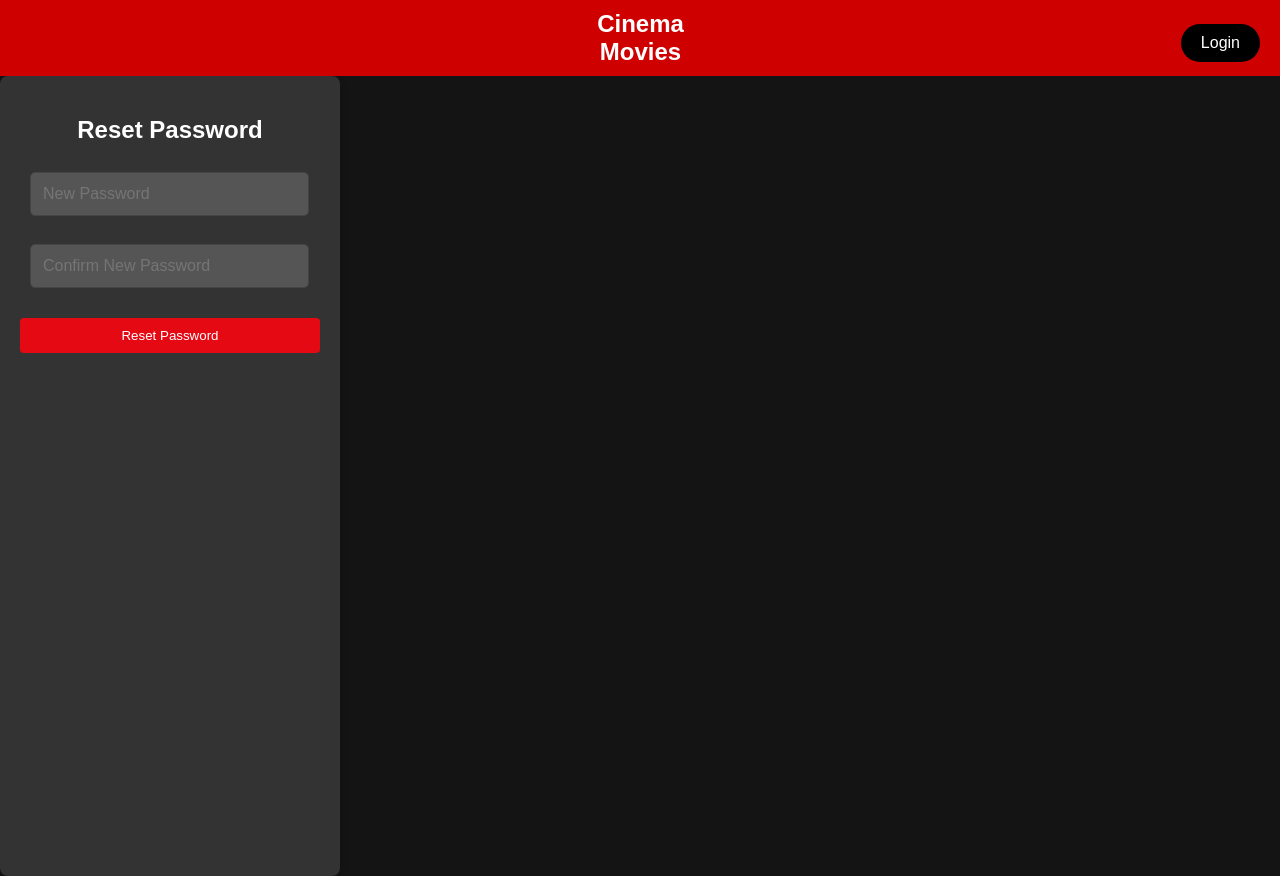
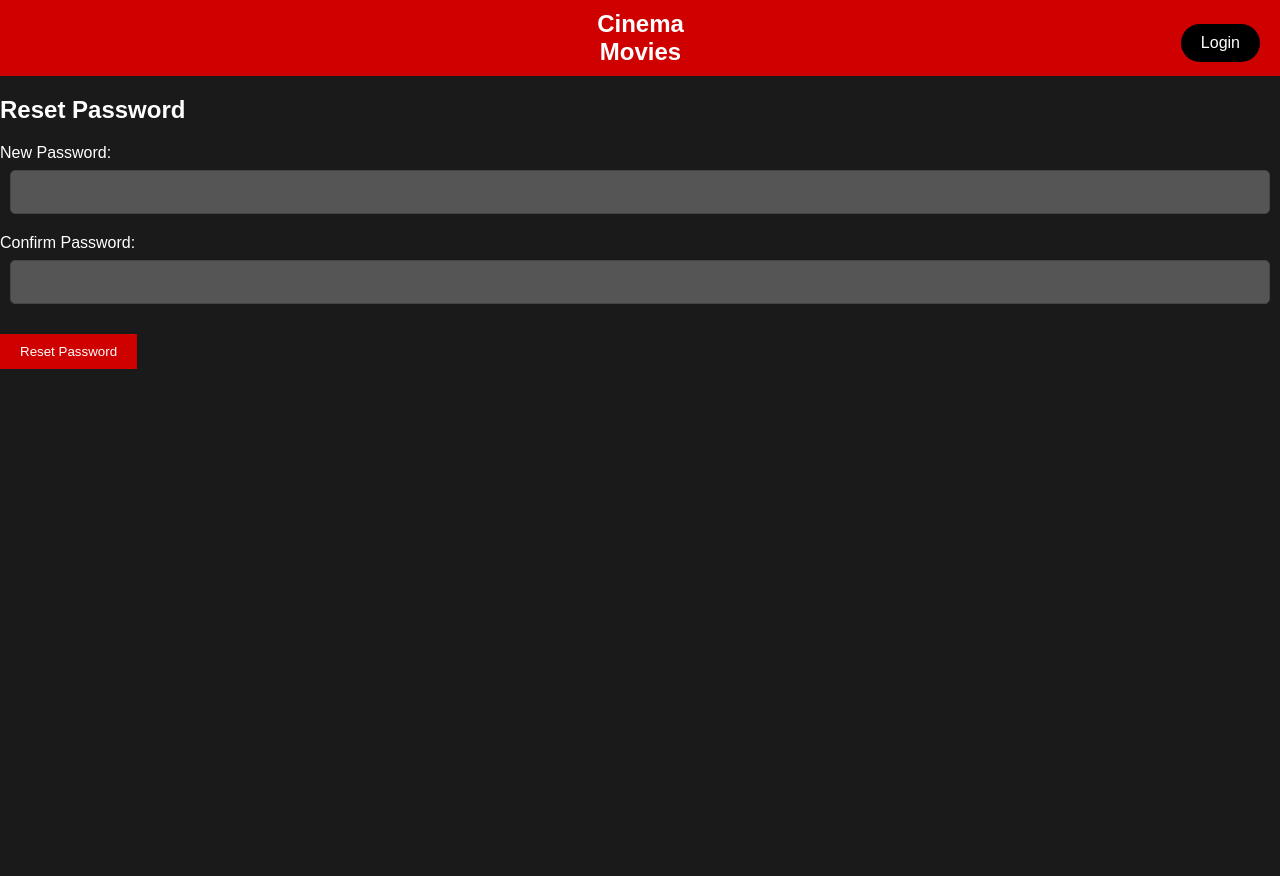
Before and after one commit to jpharsh/cinema_ebooking_website, a React (Create React App) app in the folder cinema-booking-client/: page /reset-password in a window 1280 px wide. After the commit the page ends 800 px from the top, so only its background shows below. Built offline with nearby package versions, Linux system fonts and the light colour scheme; no server answers.

Commit message:
final working reset password functionality

```diff
--- a/cinema-booking-client/src/pages/ResetPassword.js
+++ b/cinema-booking-client/src/pages/ResetPassword.js
@@ -1,60 +1,65 @@
 import React, { useState } from 'react';
+import { useNavigate, useLocation } from 'react-router-dom';
 import axios from 'axios';
-import { useSearchParams } from 'react-router-dom'; // Import useSearchParams to get the token
-import './ResetPassword.css';
 
 const ResetPassword = () => {
     const [newPassword, setNewPassword] = useState('');
     const [confirmPassword, setConfirmPassword] = useState('');
-  const [message, setMessage] = useState('');
-  const [error, setError] = useState('');
-  const [searchParams] = useSearchParams(); // Get the search params from the URL
-  const token = searchParams.get('token'); // Extract the token
+    const [errorMessage, setErrorMessage] = useState('');
+    const navigate = useNavigate();  // Corrected: call useNavigate as a function
+    const location = useLocation();
+    const query = new URLSearchParams(location.search);
+    const resetToken = query.get('token');  // Extract the reset token from the URL
 
-  const handleResetPassword = async (e) => {
+    const handleSubmit = async (e) => {
         e.preventDefault();
 
         if (newPassword !== confirmPassword) {
-      setError('Passwords do not match.');
+            setErrorMessage('Passwords do not match');
             return;
         }
 
         try {
-      const response = await axios.post('/api/reset-password', { token, newPassword });
-      setMessage(response.data.message);
-      setError('');
+            const response = await axios.post('http://localhost:5000/api/reset-password', {
+                token: resetToken,
+                newPassword: newPassword
+            });
+
+            if (response.data.message) {
+                alert('Password reset successful');
+                navigate('/login');  // Corrected: use navigate to redirect
+            }
         } catch (error) {
-      setError(error.response?.data?.error || 'Error resetting password.');
-      setMessage('');
+            setErrorMessage(error.response?.data?.error || 'An error occurred');
+            console.log(resetToken);  // Add this line to check if token is being extracted
         }
     };
 
     return (
-    <div className="reset-password-container">
-      <div className="reset-password-box">
-        <h2 className="reset-password-title">Reset Password</h2>
-        {message && <p className="message success">{message}</p>}
-        {error && <p className="message error">{error}</p>}
-        <form onSubmit={handleResetPassword}>
+        <div>
+            <h2>Reset Password</h2>
+            <form onSubmit={handleSubmit}>
+                <div>
+                    <label>New Password:</label>
                     <input
                         type="password"
-            placeholder="New Password"
-            className="input-field"
                         value={newPassword}
                         onChange={(e) => setNewPassword(e.target.value)}
                         required
                     />
+                </div>
+                <div>
+                    <label>Confirm Password:</label>
                     <input
                         type="password"
-            placeholder="Confirm New Password"
-            className="input-field"
                         value={confirmPassword}
                         onChange={(e) => setConfirmPassword(e.target.value)}
                         required
                     />
-          <button type="submit" className="login-btn">Reset Password</button>
+                </div>
+                {errorMessage && <p style={{ color: 'red' }}>{errorMessage}</p>}
+                <button type="submit">Reset Password</button>
             </form>
-      </div>
         </div>
     );
 };
--- a/cinema-booking-client/token.json
+++ b/cinema-booking-client/token.json
@@ -1 +1 @@
-{"token": "ya29.a0AcM612yJLFygFSYny9nUS_xrqLidEasJr9D_LqxHOzukvQ5gNpA0IiITFAClRhV_odilSt-On4x15Bd7KCqdrCu0mNEPLt4LUoRb97NMqh2JdxesokPfGbugM1Kc_s-bscm6916pXbePsZbANXrz7NXwm9r2lCr0gBCeZkb_nAaCgYKAcUSARMSFQHGX2Migg1JmGu2HyIfQ9mZpVM6BA0177", "refresh_token": "1//01m21O2gC1ahOCgYIARAAGAESNwF-L9Ir1V4qa_POetq00c7p7M_Q4l1rdwMUxOp2ZBfv98ahi_A8aOii0VPGEwYAjK4lbKXnz_k", "token_uri": "https://oauth2.googleapis.com/token", "client_id": "543307738148-faodjbvprsud5i9foiun55i9misrm01i.apps.googleusercontent.com", "client_secret": "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", "scopes": ["https://www.googleapis.com/auth/gmail.send"], "universe_domain": "googleapis.com", "account": "", "expiry": "2024-10-23T10:35:08.764767Z"}
+{"token": "ya29.a0AeDClZAzoCNIdYVblJhwyFql8WhMawTYlarfzieABZwqgp3j1_tFyQFxtgMhMXVyxUlLCdB1dl_oGnouNo_KcgH8s4psKXM3vTu6At5HwM2oyvtZDsKMnbKZW6xd3WjvDtGmXSXCHHpFjHGUy_A1IoqHYMAoyJ7MDGRFKiOV6QaCgYKAYsSARMSFQHGX2MiJW-eoDHphfputIW-mlBJLg0177", "refresh_token": "1//01m21O2gC1ahOCgYIARAAGAESNwF-L9Ir1V4qa_POetq00c7p7M_Q4l1rdwMUxOp2ZBfv98ahi_A8aOii0VPGEwYAjK4lbKXnz_k", "token_uri": "https://oauth2.googleapis.com/token", "client_id": "543307738148-faodjbvprsud5i9foiun55i9misrm01i.apps.googleusercontent.com", "client_secret": "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", "scopes": ["https://www.googleapis.com/auth/gmail.send"], "universe_domain": "googleapis.com", "account": "", "expiry": "2024-10-23T15:03:00.959150Z"}
```
Also changed, not shown: 1 other file (tests, documents, lock files or other folders). Lines whose indentation alone changed are shown as unchanged.
